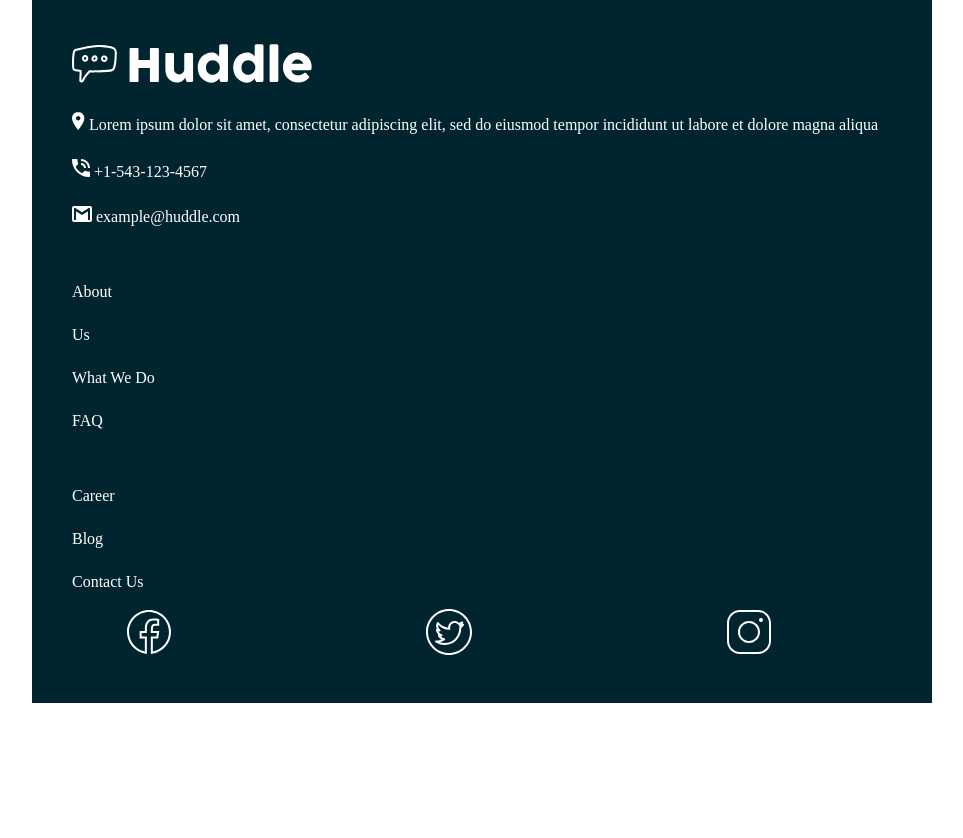
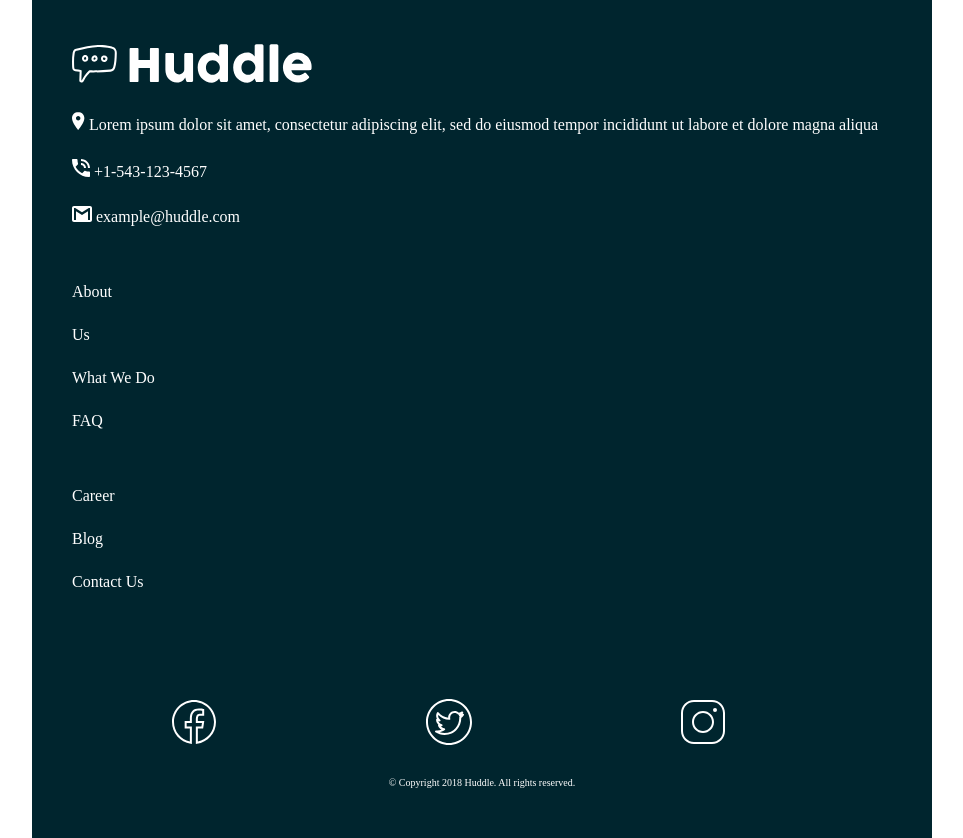
Before and after one commit to BrightCoders-Institute/s1a1-dise-o-web-responsivo-bcdic23-w1-r1-team-4, a website: page index.html in a window 1280 px wide. Shown: the part 5258-6096 px from the top of the page, without its empty margins (158-1121 px from the left). Before the commit the page ends 6026 px from the top, so only its background shows below. Drawn offline with Linux system fonts and the light colour scheme; a web font is replaced by a local one.

Commit message:
fix: Footer display -Change icons spacing -Corrected space between icons div and added padding to the bottom of the footer div

```diff
--- a/styles.sass
+++ b/styles.sass
@@ -30,10 +30,11 @@ $open-sans: 'Open Sans', sans-serif
         color: white
         display: flex
         justify-content: space-around
-        height: 700px
+        height: fit-content
         flex-direction: column
         bottom: 0
         padding-top: 150px
+        padding-bottom: 50px
 
         .footer__vertical-alignment
             display: flex
@@ -44,6 +45,7 @@ $open-sans: 'Open Sans', sans-serif
             display: flex
             flex-direction: column
             justify-content: center
+            align-items: center
             height: fit-content
 
     .button-card
@@ -153,11 +155,12 @@ $open-sans: 'Open Sans', sans-serif
     .icons
         display: flex
         flex-direction: row
-        justify-content: space-around
-        height: fit-content
+        justify-content: space-evenly
+        padding-top: 10%
+        height: 80px
+        width: 100%
         svg
             width: 13%
-            height: 32%
 
 @media (min-width: 1440px)
 
@@ -233,7 +236,7 @@ $open-sans: 'Open Sans', sans-serif
             color: white
             border-style: none
             background-color: $Pink
-             width: 20%
+            width: 20%
             height: 30%
             border-radius: 20px
             font-weight: 600
```
Also changed, not shown: styles.css, 1 other file.
